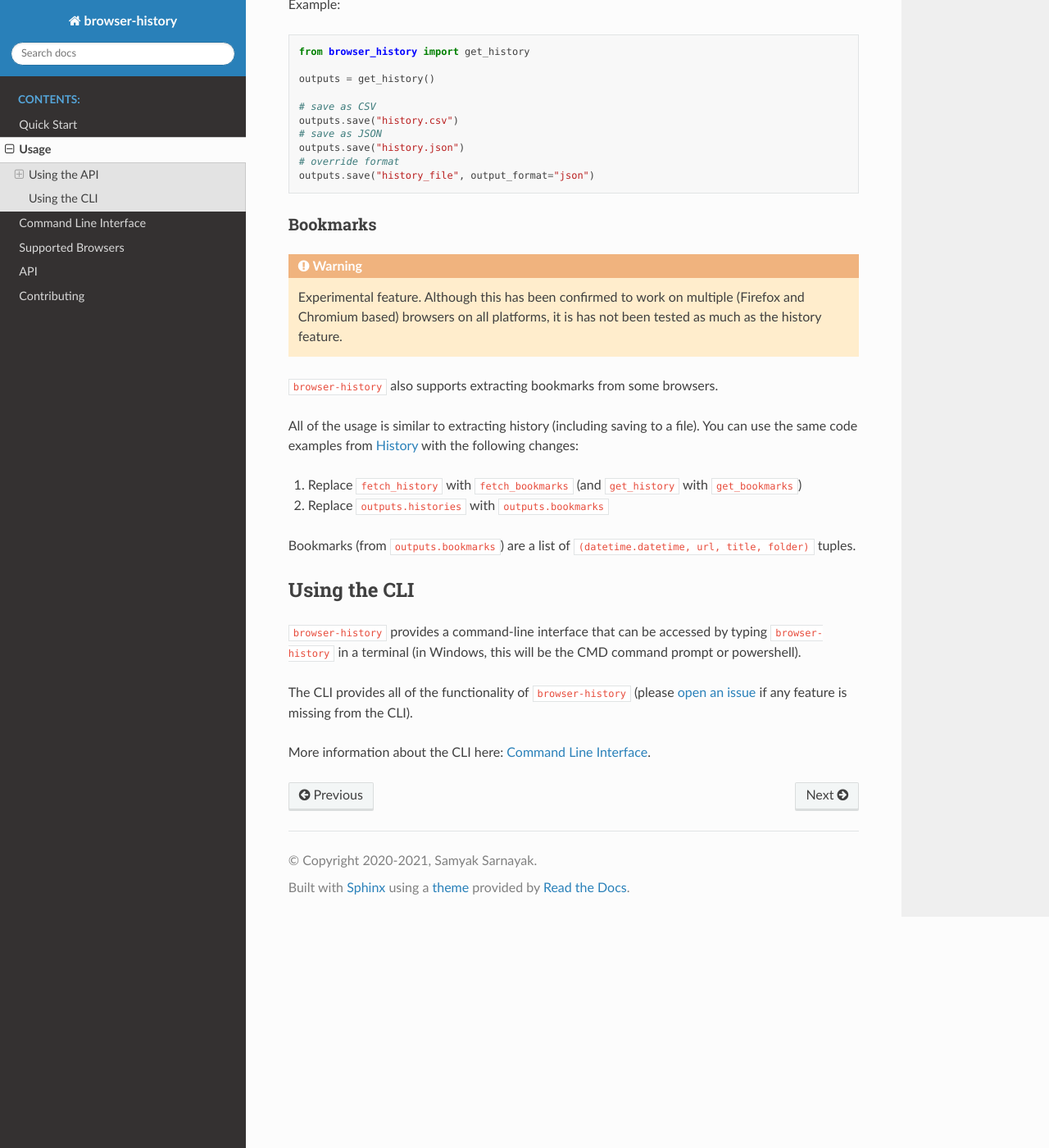
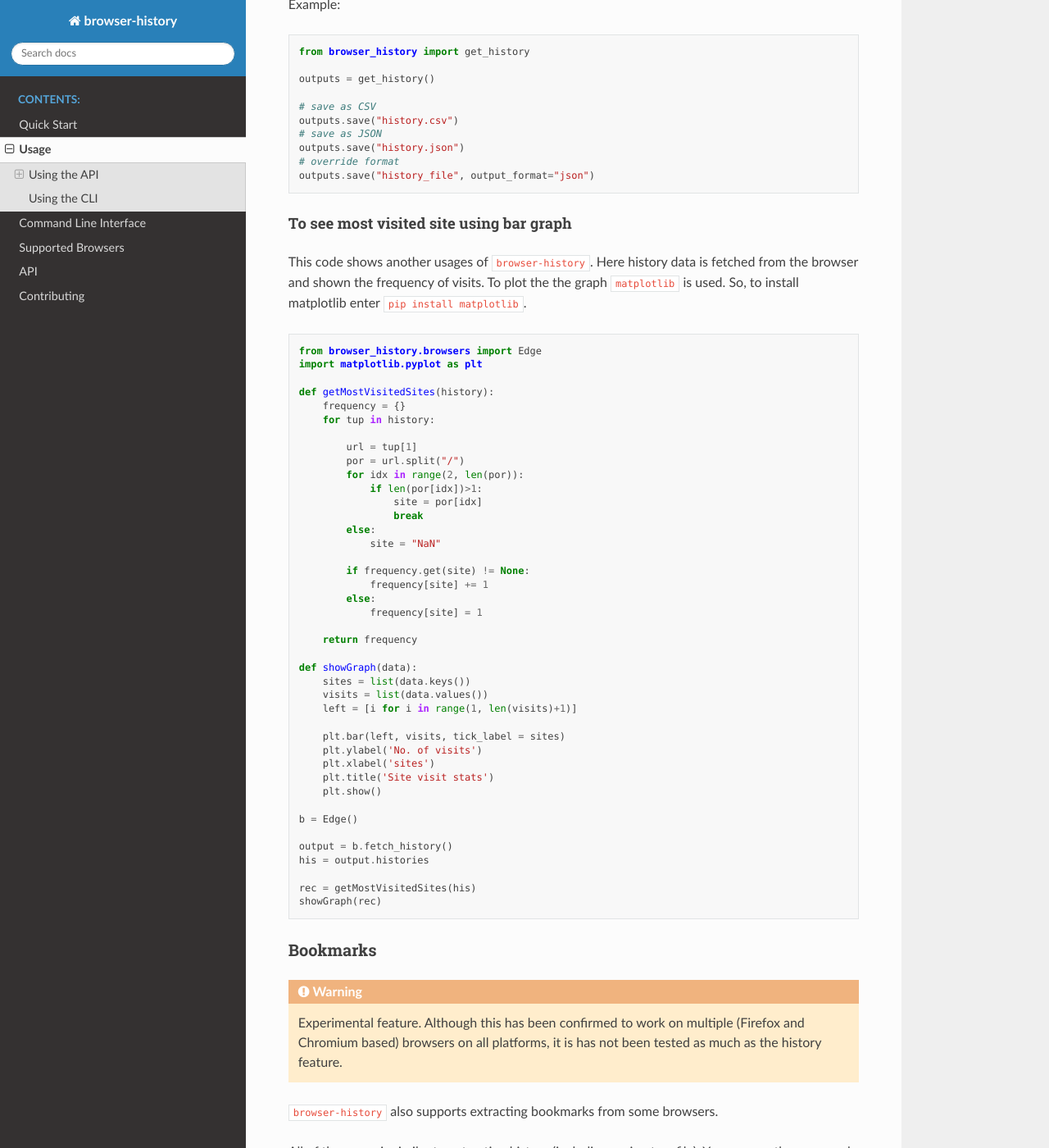
Before and after one commit to browser-history/browser-history, a Sphinx documentation site: the page built from docs/usage.rst, in a window 1280 px wide and 1400 px high, scrolled down 2099 px. Shown: the whole window at 82% size. Built offline with Sphinx 7.4.7 and the Read the Docs theme 2.0.0, drawn with Linux system fonts in a browser that asks for light colours.

Commit message:
another usages added

```diff
--- a/docs/usage.rst
+++ b/docs/usage.rst
@@ -113,6 +113,56 @@ Example:
     # override format
     outputs.save("history_file", output_format="json")
 
+To see most visited site using bar graph
+^^^^^^^^^^^^^^^^^^^^^^^^^^^^^^^^^^^^^^^^
+
+This code shows another usages of ``browser-history``. Here history data is fetched from the browser and shown the frequency of visits.
+To plot the the graph ``matplotlib`` is used. So, to install matplotlib enter ``pip install matplotlib``.
+
+::
+
+    from browser_history.browsers import Edge
+    import matplotlib.pyplot as plt
+
+    def getMostVisitedSites(history):
+        frequency = {}
+        for tup in history:
+
+            url = tup[1]
+            por = url.split("/")
+            for idx in range(2, len(por)):
+                if len(por[idx])>1:
+                    site = por[idx]
+                    break
+            else:
+                site = "NaN"
+
+            if frequency.get(site) != None:
+                frequency[site] += 1
+            else:
+                frequency[site] = 1
+
+        return frequency
+
+    def showGraph(data):
+        sites = list(data.keys())
+        visits = list(data.values())
+        left = [i for i in range(1, len(visits)+1)]
+
+        plt.bar(left, visits, tick_label = sites)
+        plt.ylabel('No. of visits')
+        plt.xlabel('sites')
+        plt.title('Site visit stats')
+        plt.show()
+
+    b = Edge()
+
+    output = b.fetch_history()
+    his = output.histories
+
+    rec = getMostVisitedSites(his)
+    showGraph(rec)
+
 
 
 Bookmarks
```
